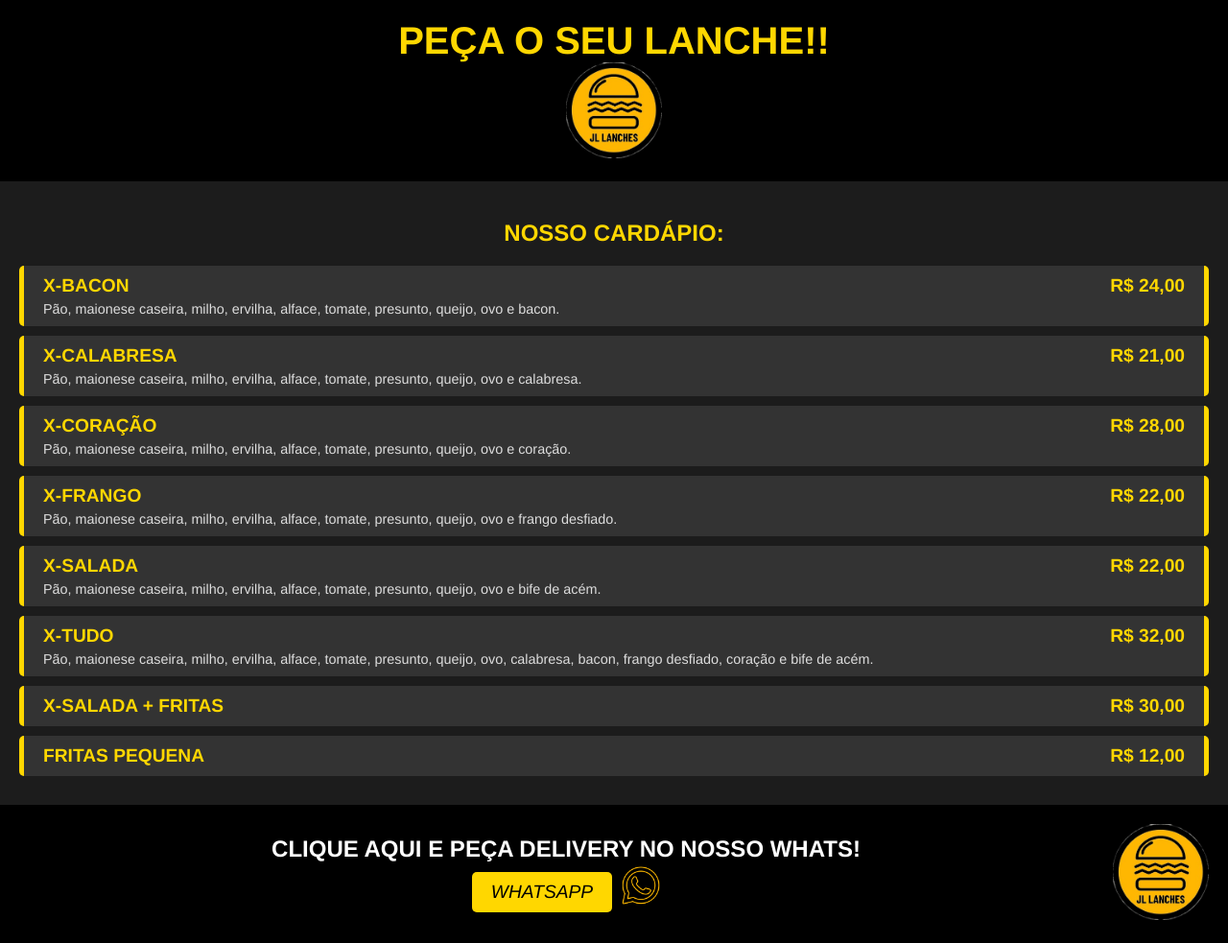
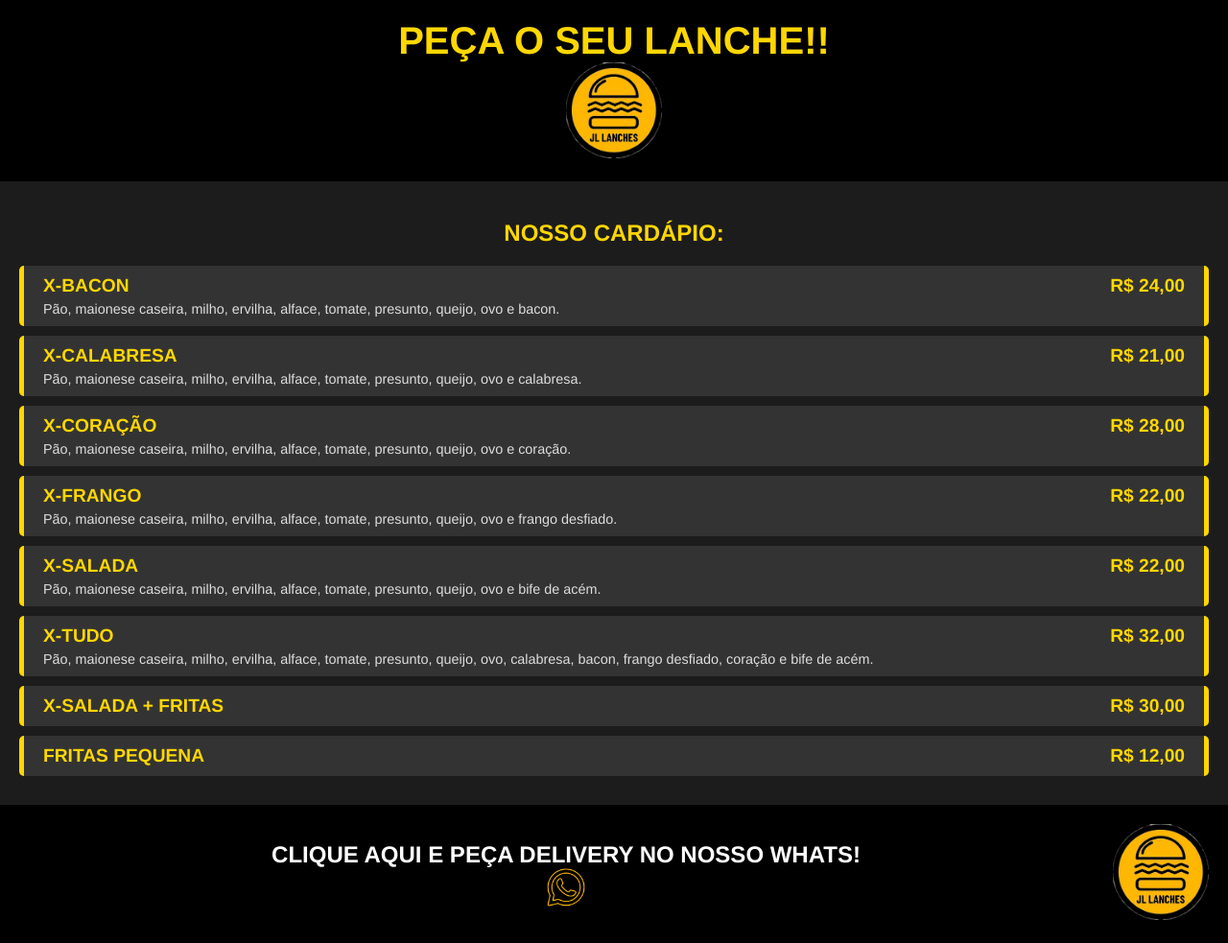
Before and after one commit to erickmth/jl-cardapio, a plain HTML site: page index.html in a window 1280 px wide. Shown: the whole page at 96% size. Drawn offline with Linux system fonts and the light colour scheme.

Commit message:
Update index.html

```diff
--- a/index.html
+++ b/index.html
@@ -61,9 +61,7 @@
         <div class="delivery">
             <h3>CLIQUE AQUI E PEÇA DELIVERY NO NOSSO WHATS!</h3>
             <div class="contact">
-                <a href="https://api.whatsapp.com/send?phone=5551996383108&text=Ol%C3%A1!%20Tudo%20bem?%20Gostaria%20de%20fazer%20um%20pedido.%F0%9F%8D%94%E2%9D%A4%EF%B8%8F" class="phone-button">WHATSAPP</a>
-                <a href="https://api.whatsapp.com/send?phone=5551996383108&text=Ol%C3%A1!%20Tudo%20bem?%20Gostaria%20de%20fazer%20um%20pedido.%F0%9F%8D%94%E2%9D%A4%EF%B8%8F">
-                    <img src="whatsapp.png" alt="WhatsApp" class="whatsapp-icon">
+               <img src="whatsapp.png" alt="WhatsApp" class="whatsapp-icon">
                 </a>
             </div>
 
```
